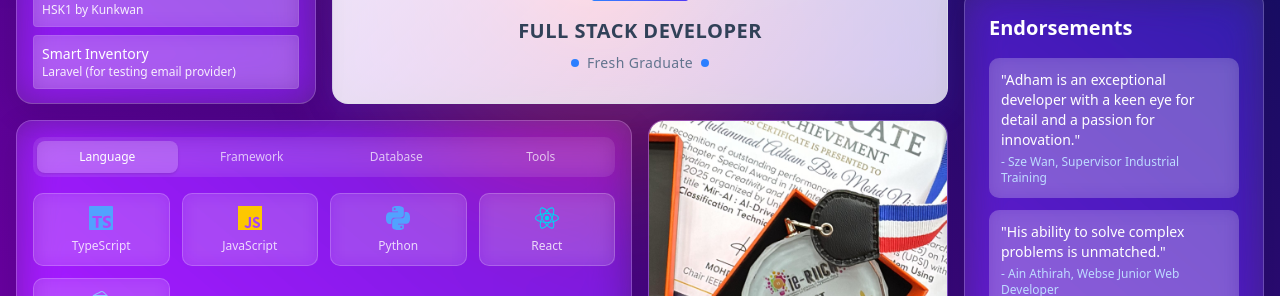
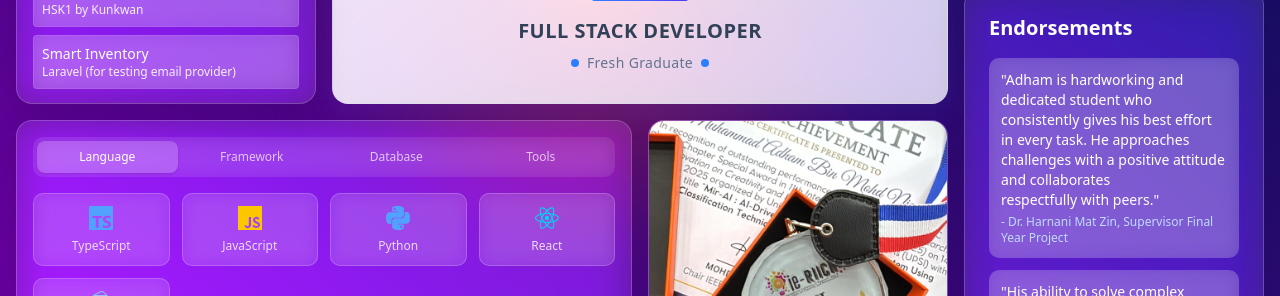
Before and after one commit to Am0605/portfolio---Next.js, a Next.js app: page / in a window 1280 px wide. Shown: the part 419-715 px from the top of the page. Built offline with nearby package versions, Linux system fonts and the light colour scheme.

Commit message:
Update endorsement text in RecommendationCard for improved clarity and presentation

```diff
--- a/components/cards/RecommendationCard.tsx
+++ b/components/cards/RecommendationCard.tsx
@@ -18,8 +18,8 @@ export const RecommendationCard = () => {
       <h2 className="text-xl font-bold mb-4 text-white">Endorsements</h2>
       <div className="space-y-3">
         <div className="bg-white/20 backdrop-blur-sm p-3 rounded-lg">
-          <p className="text-sm text-white">"Adham is an exceptional developer with a keen eye for detail and a passion for innovation."</p>
-          <p className="text-xs text-blue-200 mt-1">- Sze Wan, Supervisor Industrial Training</p>
+          <p className="text-sm text-white">"Adham is hardworking and dedicated student who consistently gives his best effort in every task. He approaches challenges with a positive attitude and collaborates respectfully with peers."</p>
+          <p className="text-xs text-blue-200 mt-1">- Dr. Harnani Mat Zin, Supervisor Final Year Project</p>
         </div>
         <div className="bg-white/20 backdrop-blur-sm p-3 rounded-lg">
           <p className="text-sm text-white">"His ability to solve complex problems is unmatched."</p>
```
